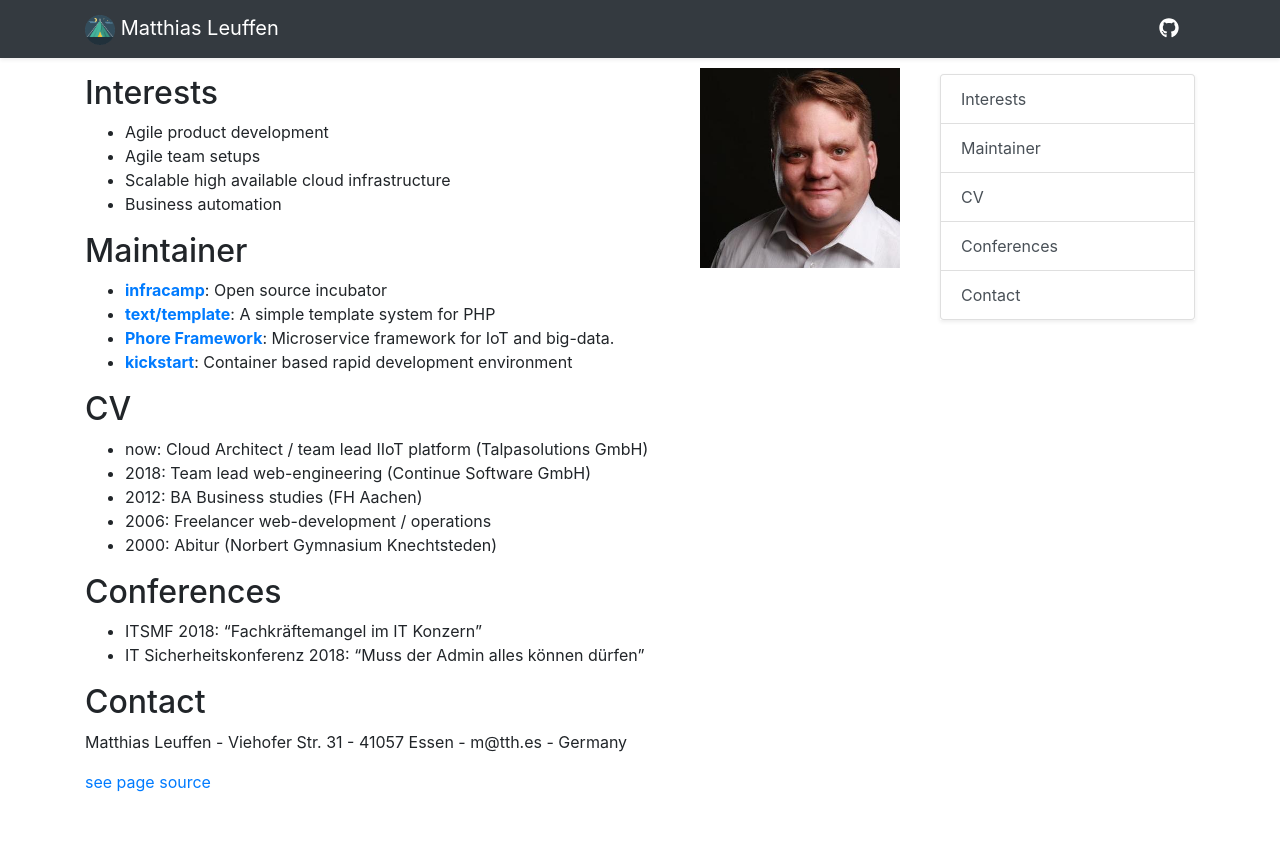
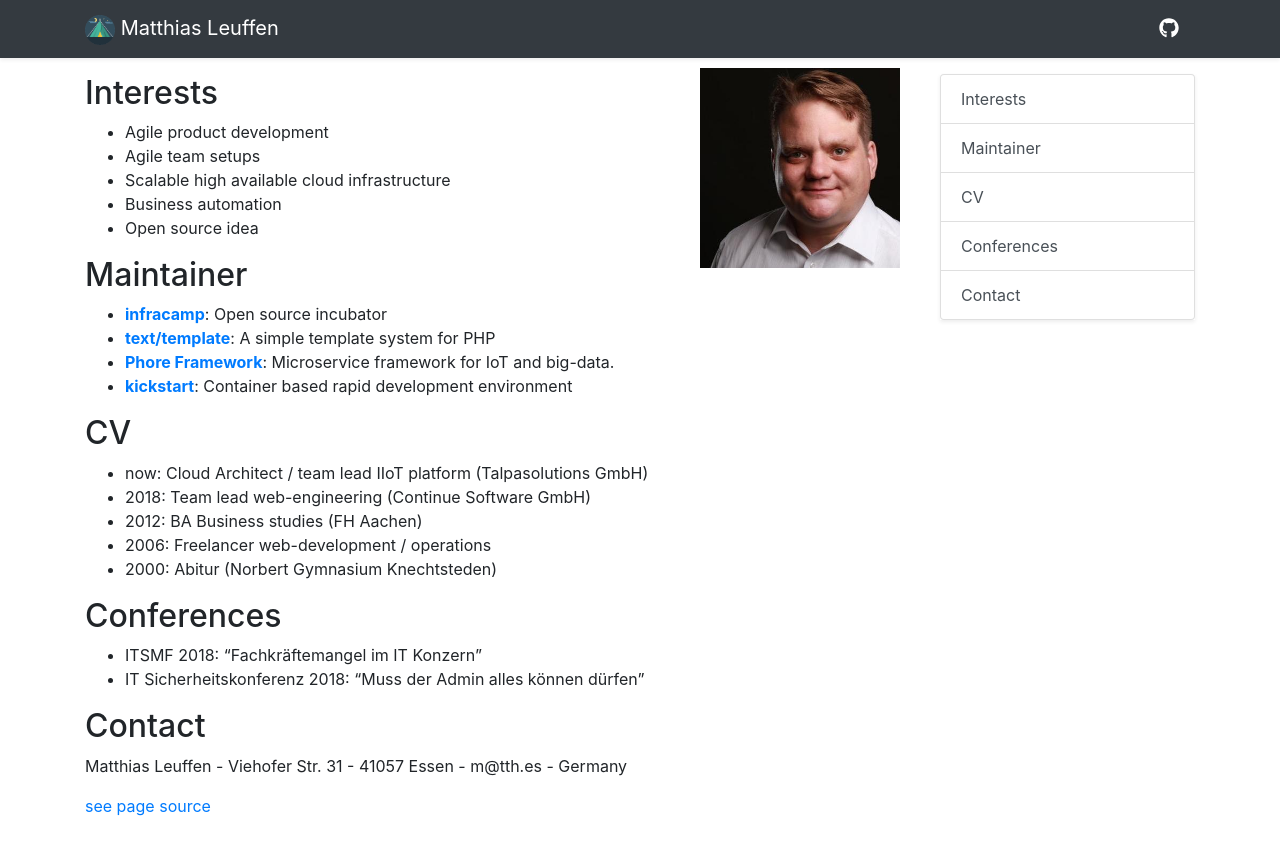
Before and after one commit to dermatthes/leuffen.de, a Jekyll site: the page built from docs/index.md, in a window 1280 px wide. Shown: the top 855 px of the page. Built offline with Jekyll 4.4.1, drawn with Linux system fonts in a browser that asks for light colours; nearby versions of some CDN libraries.

Commit message:
open source

```diff
--- a/docs/index.md
+++ b/docs/index.md
@@ -14,6 +14,7 @@ title: About me
 - Agile team setups
 - Scalable high available cloud infrastructure
 - Business automation
+- Open source idea
 
 ## Maintainer
 
```
